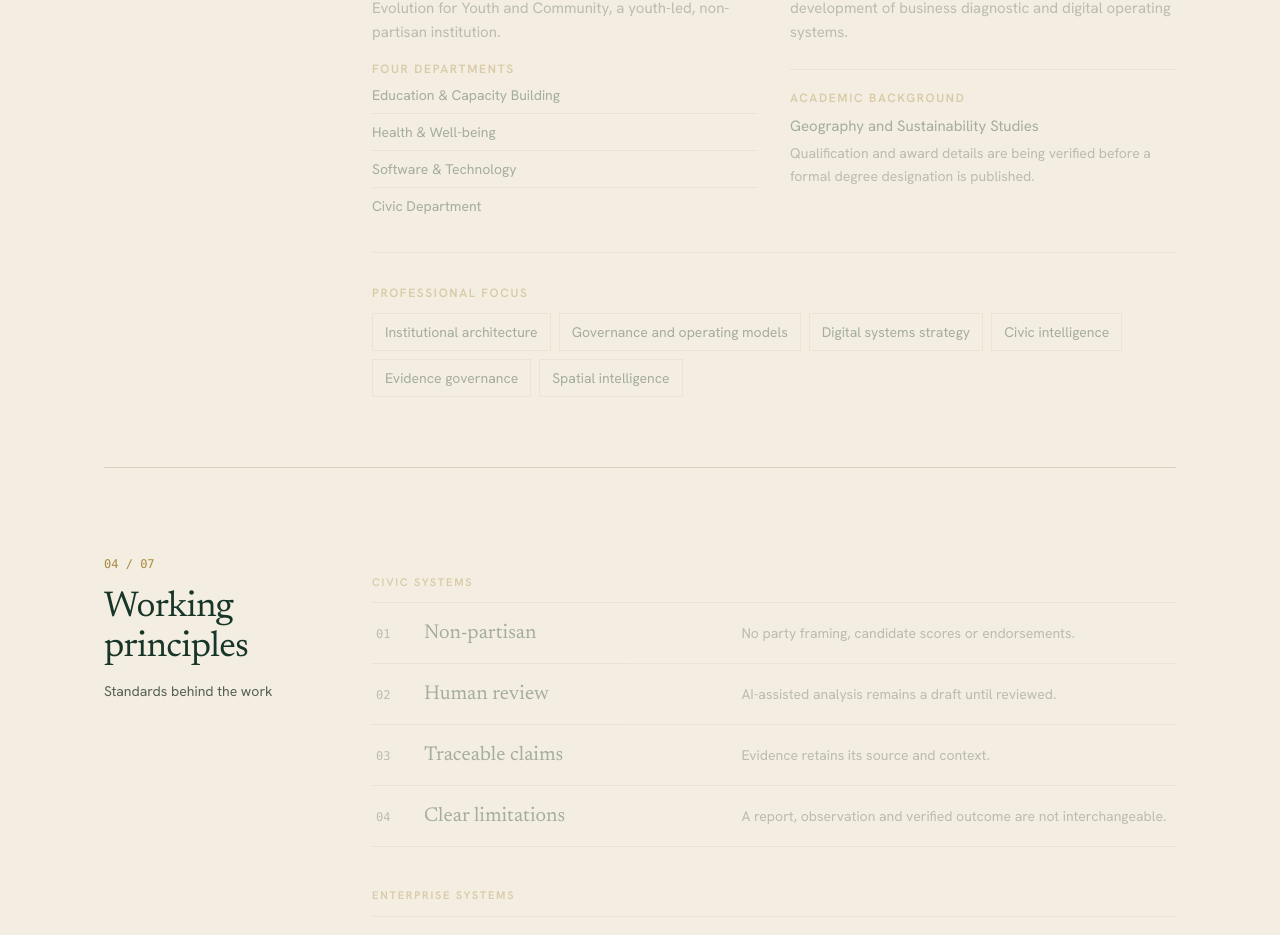
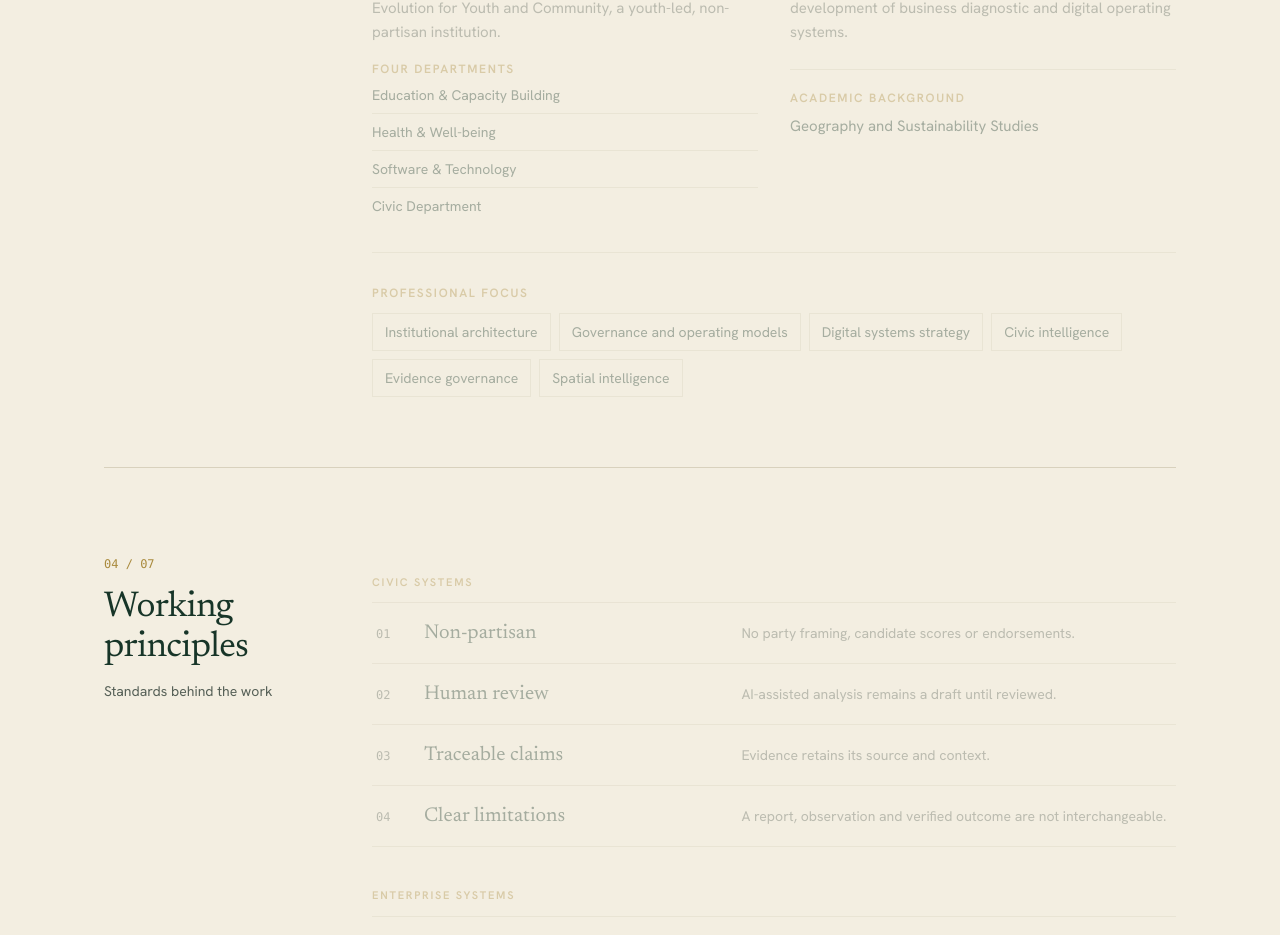
Before and after one commit to mrzulqarnainnadabo/zulqarnain-nadabo, a Next.js app: page / in a window 1280 px wide. Shown: the part 2936-3871 px from the top of the page. Built offline with nearby package versions, Linux system fonts and the light colour scheme.

Commit message:
Refine portfolio ImpactProfile.jsx

```diff
--- a/components/ImpactProfile.jsx
+++ b/components/ImpactProfile.jsx
@@ -36,7 +36,6 @@ export default function ImpactProfile() {
             <div className="mt-6 border-t border-rule pt-5">
               <p className="text-xs font-semibold uppercase tracking-[0.14em] text-gold">Academic background</p>
               <p className="mt-2 text-[15px] leading-relaxed text-forest">Geography and Sustainability Studies</p>
-              <p className="mt-1 text-sm leading-relaxed text-mute">Qualification and award details are being verified before a formal degree designation is published.</p>
             </div>
           </div>
         </div>
```
